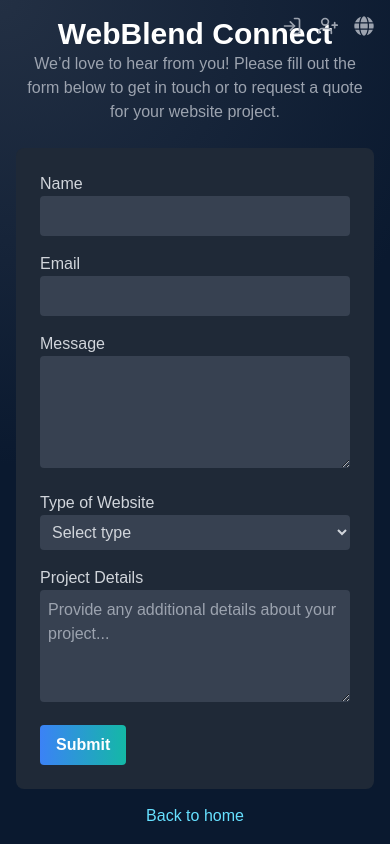
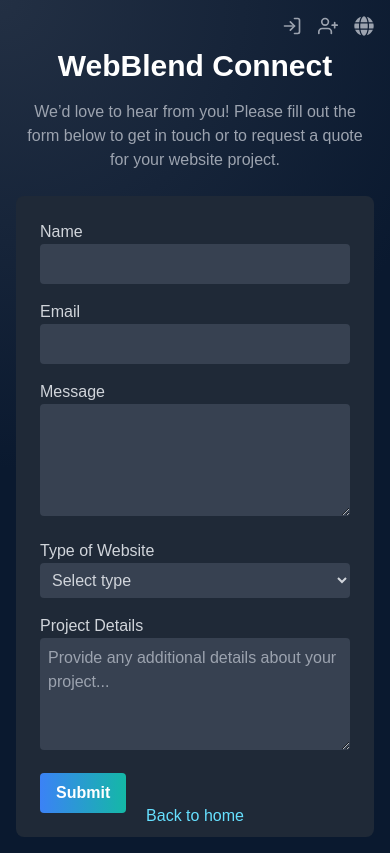
Before and after one commit to Minakoss/webcraft, a Next.js app: page /connect in a window 390 px wide. Built offline with nearby package versions, Linux system fonts and the light colour scheme.

Commit message:
update register and login in all apps

```diff
--- a/src/app/connect/page.js
+++ b/src/app/connect/page.js
@@ -99,11 +99,11 @@
       style={gradientStyle} // Apply the gradient background
     >
       <Header />
-      <h1 className="text-3xl md:text-4xl font-bold text-white text-center">
+      <h1 className="text-3xl md:text-4xl font-bold text-white text-center mt-8 md:mt-0">
         WebBlend Connect
       </h1>
 
-      <p className="text-md md:text-lg text-gray-400 mb-6 text-center">
+      <p className="text-md md:text-lg text-gray-400 mb-6 text-center mt-4 md:mt-0">
         We’d love to hear from you! Please fill out the form below to get in
         touch or to request a quote for your website project.
       </p>
--- a/src/app/projects/page.js
+++ b/src/app/projects/page.js
@@ -40,7 +40,7 @@
     >
       <Header />
       <div className="container mx-auto">
-        <h1 className="text-3xl md:text-4xl font-bold text-white text-center mb-6">
+        <h1 className="text-3xl md:text-4xl font-bold text-white text-center mb-6 mt-8 md:mt-0">
           WebBlend Projects
         </h1>
         <div className="space-y-8">
```
